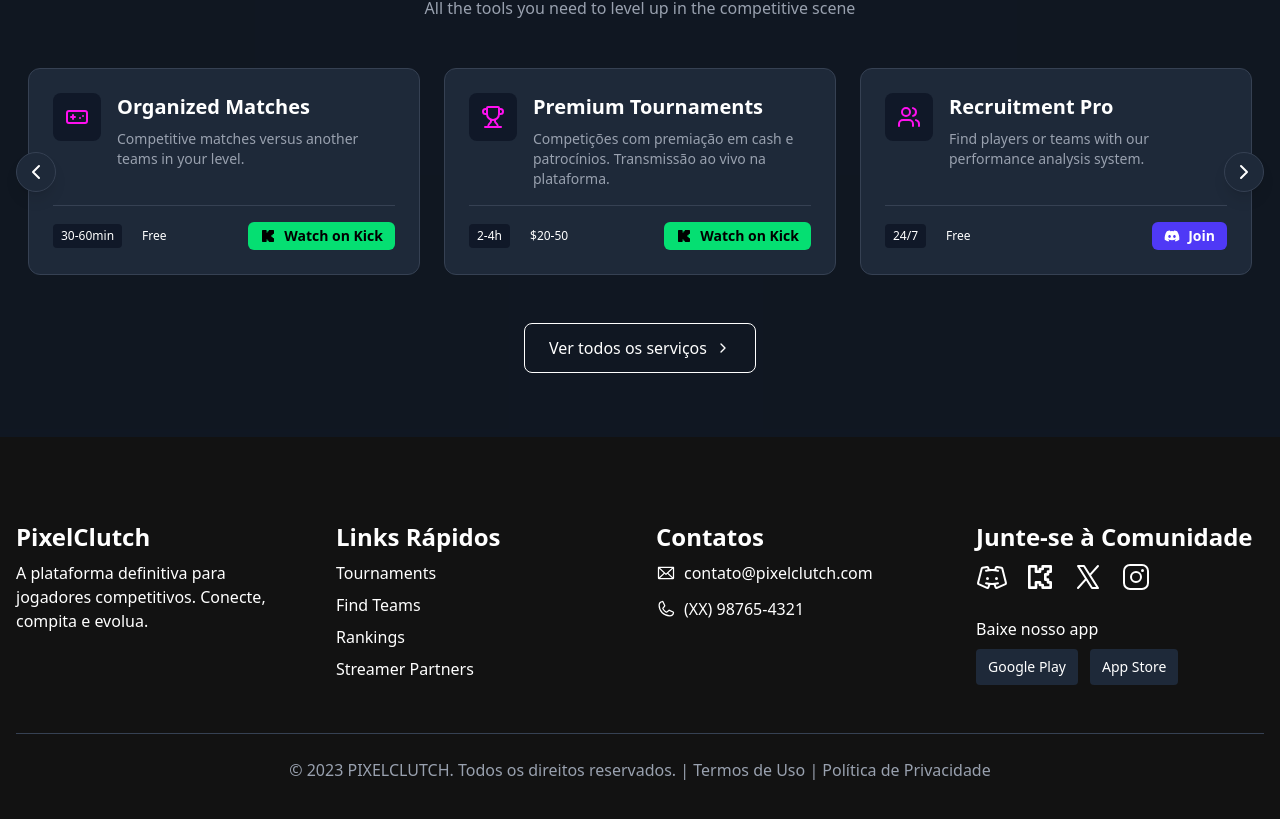
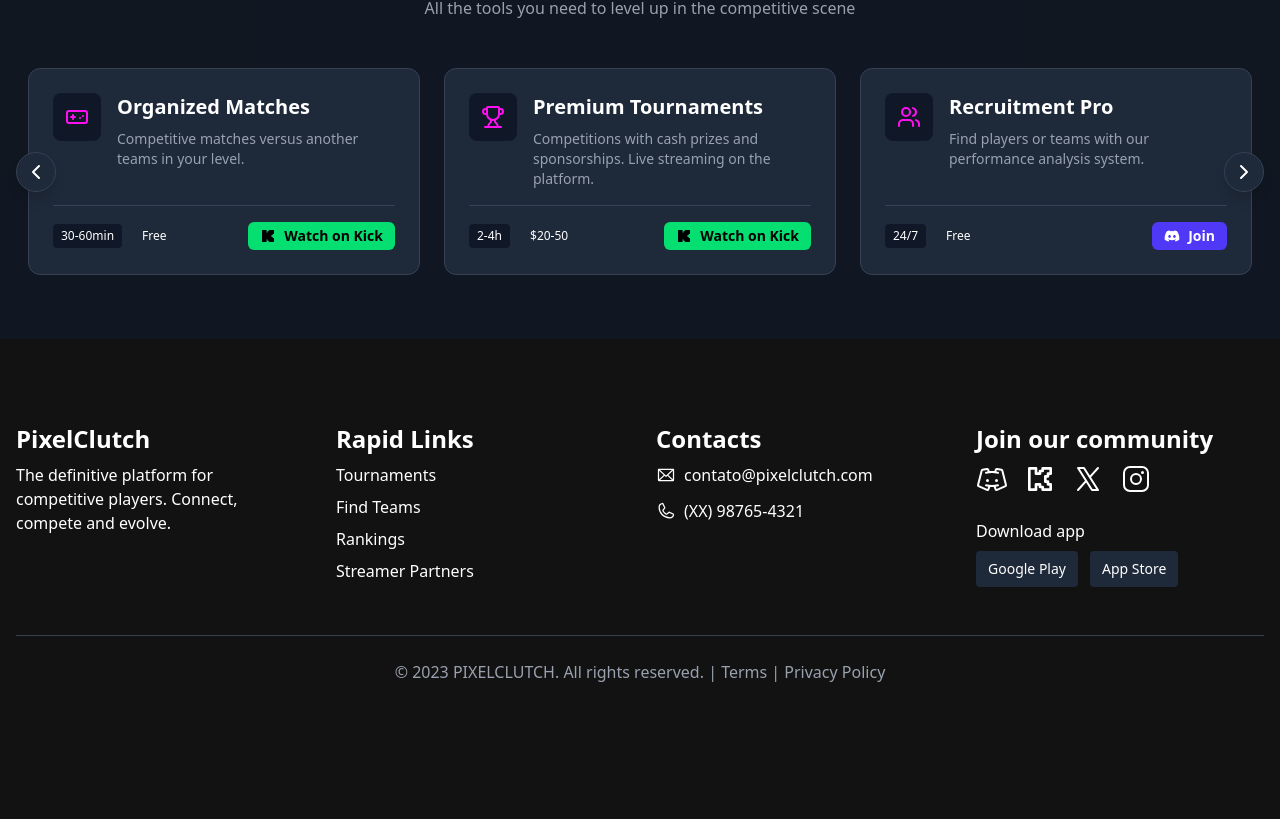
Before and after one commit to BuysDev/pixelclutch_, a Next.js app: page / in a window 1280 px wide. Shown: the part 1096-1915 px from the top of the page. After the commit the page ends 1844 px from the top, so only its background shows below. Built offline with nearby package versions, Linux system fonts and the light colour scheme.

Commit message:
feat: switch landing texts language to english. fix: redirect to signin/signup

```diff
--- a/src/app/auth/signin/page.tsx
+++ b/src/app/auth/signin/page.tsx
@@ -79,7 +79,7 @@ export default function LoginPage() {
                             Forgot password?
                         </a>
                         <p className="mt-3 text-xs text-gray-400">
-                            New player? <a href="/register" className="hover:text-electric-pink hover:underline">Create account</a>
+                            New player? <a href="/auth/signup" className="hover:text-electric-pink hover:underline">Create account</a>
                         </p>
                     </div>
                 </div>
--- a/src/app/auth/signup/page.tsx
+++ b/src/app/auth/signup/page.tsx
@@ -154,7 +154,7 @@ export default function RegisterPage() {
 
                     <div className="mt-5 pt-5 border-t border-gray-800 text-center">
                         <p className="text-xs text-gray-400">
-                            Already registered? <Link href="/login" className="text-neon-blue hover:underline hover:text-electric-pink">Sign in</Link>
+                            Already registered? <Link href="/auth/signin" className="text-neon-blue hover:underline hover:text-electric-pink">Sign in</Link>
                         </p>
                     </div>
                 </div>
--- a/src/app/hub/page.tsx
+++ b/src/app/hub/page.tsx
@@ -10,7 +10,6 @@ import { redirect } from "next/navigation"
 export default async function Hub() {
     const session = await getServerSession()
 
-    if (session) {
     return (
         <div className="min-h-screen">
             <Header />
@@ -43,7 +42,4 @@ export default async function Hub() {
             </div>
         </div>
     )
-    } else {
-        return redirect('/auth/signin')
 }
-}
--- a/src/components/landing/layouts/Footer.tsx
+++ b/src/components/landing/layouts/Footer.tsx
@@ -9,11 +9,11 @@ export function Footer() {
                 <footer className='grid grid-cols-1 md:grid-cols-2 lg:grid-cols-4 gap-8 mb-12 mt-5'>
                     <div>
                         <h3 className='text-2xl font-semibold mb-2'>PixelClutch</h3>
-                        <p className='mb-4'>A plataforma definitiva para jogadores competitivos. Conecte, compita e evolua.</p>
+                        <p className='mb-4'>The definitive platform for competitive players. Connect, compete and evolve.</p>
                     </div>
 
                     <div>
-                        <h3 className='text-2xl font-semibold mb-2'>Links Rápidos</h3>
+                        <h3 className='text-2xl font-semibold mb-2'>Rapid Links</h3>
                         <ul className='space-y-2'>
                             <li><a href="#tournaments" className='hover:text-neon-blue transition'>Tournaments</a></li>
                             <li><a href="#teams" className='hover:text-neon-blue transition'>Find Teams</a></li>
@@ -23,7 +23,7 @@ export function Footer() {
                     </div>
 
                     <div>
-                        <h3 className='text-2xl font-semibold mb-2'>Contatos</h3>
+                        <h3 className='text-2xl font-semibold mb-2'>Contacts</h3>
                         <div className='space-y-3'>
                             <p className='flex items-center gap-2'>
                                 <Envelope className='w-5 h-5 text-neon-blue' />
@@ -37,7 +37,7 @@ export function Footer() {
                     </div>
 
                     <div>
-                        <h3 className='text-2xl font-semibold mb-2'>Junte-se à Comunidade</h3>
+                        <h3 className='text-2xl font-semibold mb-2'>Join our community</h3>
                         <div className='flex gap-4'>
                             <a
                                 href="#"
@@ -74,7 +74,7 @@ export function Footer() {
                         </div>
 
                         <div className='mt-6'>
-                            <h4 className='font-medium mb-2'>Baixe nosso app</h4>
+                            <h4 className='font-medium mb-2'>Download app</h4>
                             <div className='flex gap-3'>
                                 <a href="#" className='bg-gray-800 hover:bg-gray-700 px-3 py-2 rounded text-sm flex items-center gap-1'>
                                     <span>Google Play</span>
@@ -88,7 +88,7 @@ export function Footer() {
                 </footer>
 
                 <div className='border-t border-gray-700 pt-6 text-center text-gray-400'>
-                    <p>© 2023 PIXELCLUTCH. Todos os direitos reservados. | <a href="#" className='hover:text-white'>Termos de Uso</a> | <a href="#" className='hover:text-white'>Política de Privacidade</a></p>
+                    <p>© 2023 PIXELCLUTCH. All rights reserved. | <a href="#" className='hover:text-white'>Terms</a> | <a href="#" className='hover:text-white'>Privacy Policy</a></p>
                 </div>
 
             </div>
--- a/src/components/landing/layouts/Hero.tsx
+++ b/src/components/landing/layouts/Hero.tsx
@@ -36,7 +36,7 @@ export default function Hero() {
                             data-aos="fade-up"
                             data-aos-delay="500"
                             target='_blank'
-                            href={`/`}
+                            href={`/auth/signup`}
                             className="bg-electric-pink/70 font-bold px-5 py-2 rounded-md font-semibold flex items-center justify-center w-fit gap-2"
                         >
                             <GameController className="w-5 h-5" />
--- a/src/components/landing/layouts/Services.tsx
+++ b/src/components/landing/layouts/Services.tsx
@@ -16,7 +16,7 @@ const services = [
     },
     {
         title: "Premium Tournaments",
-        description: "Competições com premiação em cash e patrocínios. Transmissão ao vivo na plataforma.",
+        description: "Competitions with cash prizes and sponsorships. Live streaming on the platform.",
         duration: "2-4h",
         price: "$20-50",
         icon: <Trophy className="text-electric-pink" />,
@@ -147,16 +147,6 @@ export default function Services() {
                         <ChevronRight className='w-6 h-6 text-white' />
                     </button>
                 </div>
-
-                <div className="text-center mt-12">
-                    <a
-                        href="#all-services"
-                        className="inline-flex items-center gap-2 border border-neon-blue text-neon-blue hover:bg-neon-blue/10 px-6 py-3 rounded-lg transition-colors"
-                    >
-                        Ver todos os serviços
-                        <ChevronRight className="w-4 h-4" />
-                    </a>
-                </div>
             </div>
         </section>
     )
```
Lines whose indentation alone changed are shown as unchanged.
